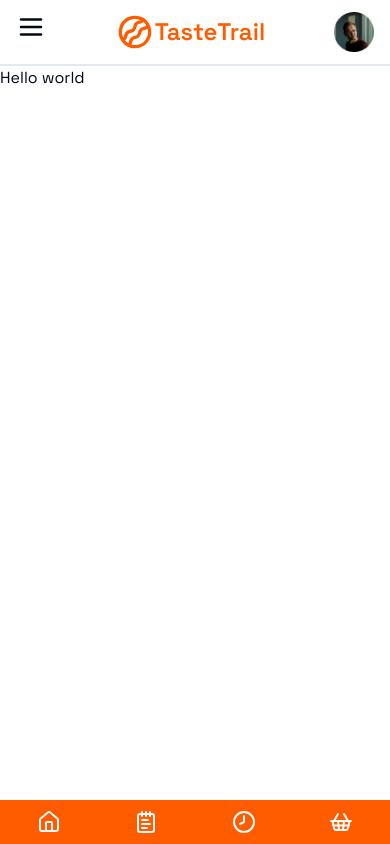
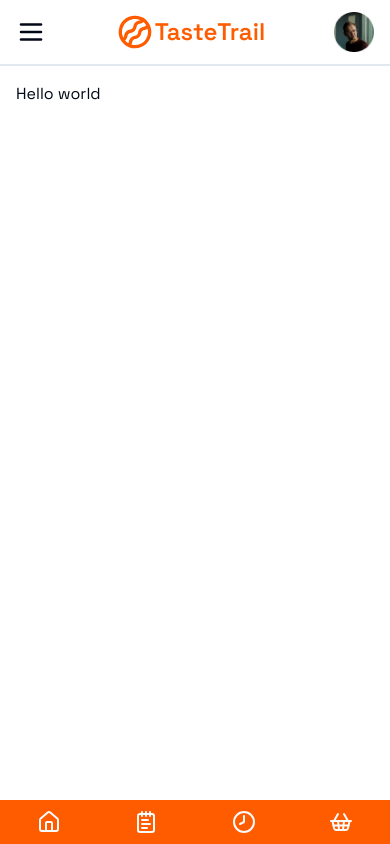
Before and after one commit to DanteTerry/taste-trail-v2, a Next.js app: page / in a window 390 px wide. Built offline with nearby package versions, Linux system fonts and the light colour scheme.

Commit message:
fixed mobile Nav

```diff
--- a/app/layout.tsx
+++ b/app/layout.tsx
@@ -32,7 +32,10 @@ export default function RootLayout({
         <main className="grid grid-cols-12">
           <Sidebar className="hidden" />
           <section
-            className={cn("col-span-8", !cart && "lg:col-span-11 col-span-12")}
+            className={cn(
+              "col-span-8 p-4",
+              !cart && "lg:col-span-11 col-span-12"
+            )}
           >
             {children}
           </section>
--- a/components/Header.tsx
+++ b/components/Header.tsx
@@ -11,8 +11,8 @@ import Sidebar from "./Sidebar";
 
 function Header() {
   return (
-    <header className="flex w-full justify-between z-50 p-4 py-3 border-b-2">
-      <div className="block md:hidden">
+    <header className="flex items-center w-full justify-between z-50 p-4 py-3 border-b-2">
+      <div className="flex items-center md:hidden ">
         <Sheet>
           <SheetTrigger>
             <Menu size={"30px"} />
```
